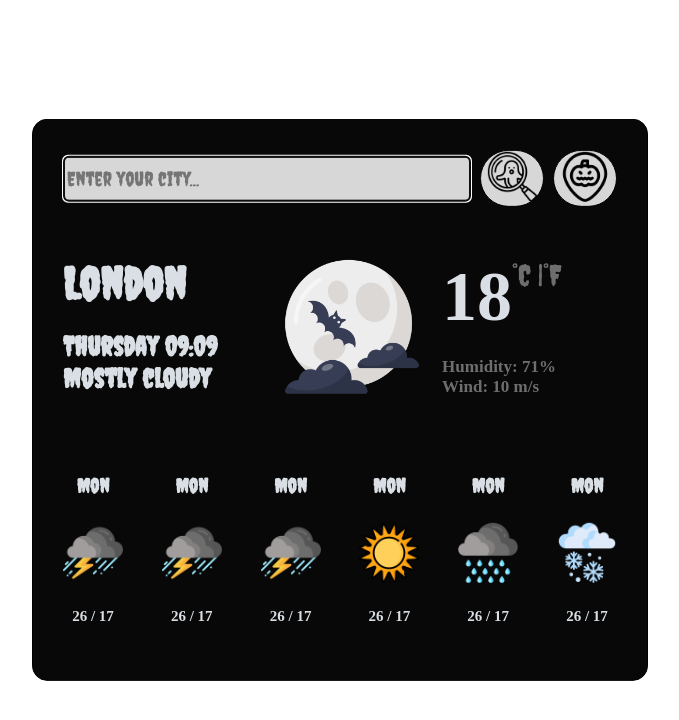
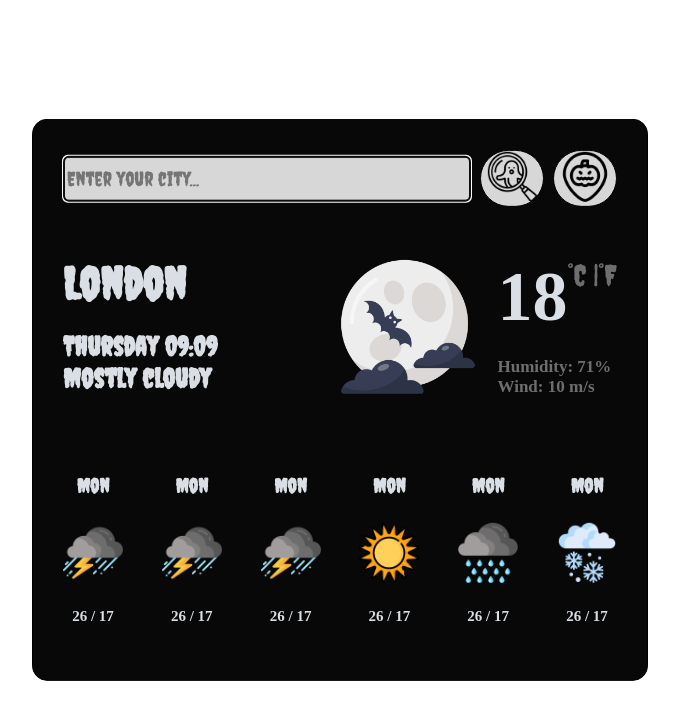
Before and after one commit to crlnvls/halloween-weather, a plain HTML site: page index.html in a window 1280 px wide. Shown: the whole page, without its empty margins (300-979 px from the left). Drawn offline with nearby package versions, Linux system fonts and the light colour scheme; a web font is replaced by a local one.

Commit message:
remove margin

```diff
--- a/assets/styles.css
+++ b/assets/styles.css
@@ -97,7 +97,6 @@ h2 {
 
 .weather-info {
   display: flex;
-  margin-right: 10%;
   align-items: center;
   justify-content: center;
 }
```
